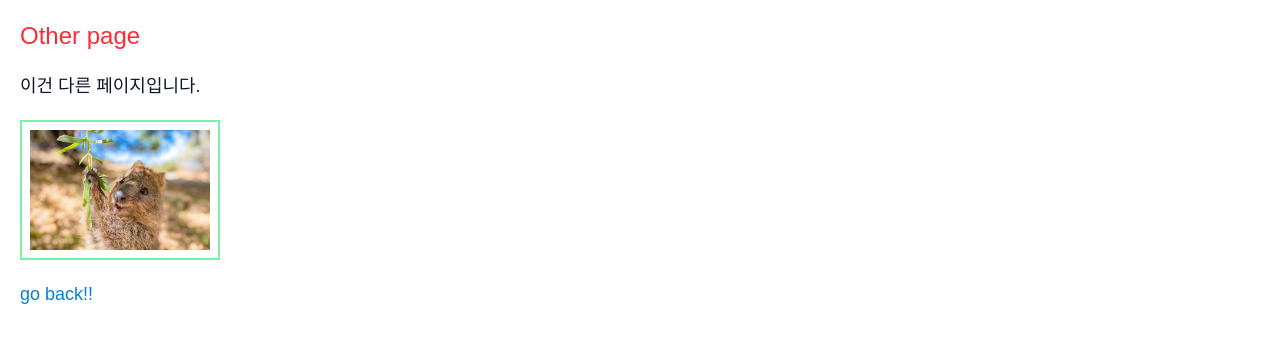
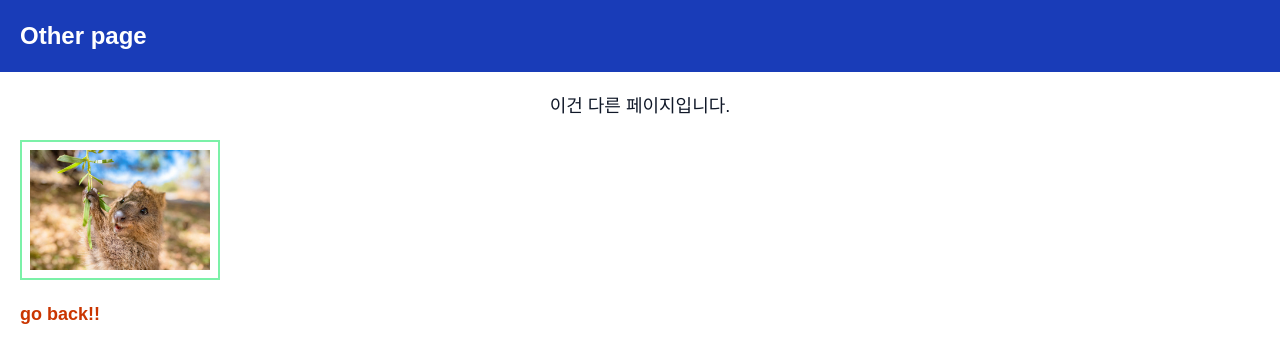
Before and after one commit to Soyeong4250/nextjs_study, a Next.js app in the folder sample_next_app/: page /ohter in a window 1280 px wide. Shown: the top 362 px of the page. Built offline with nearby package versions, Linux system fonts and the light colour scheme.

Commit message:
로컬 CSS 적용

```diff
--- a/sample_next_app/src/app/ohter/page.tsx
+++ b/sample_next_app/src/app/ohter/page.tsx
@@ -1,3 +1,4 @@
+import './style.css';
 import Link from 'next/link';
 import Image from 'next/image';
 
--- /dev/null
+++ b/sample_next_app/src/app/ohter/style.css
@@ -0,0 +1,13 @@
+@reference '../globals.css';
+
+.title {
+    @apply text-2xl font-bold m-0 p-5 text-white bg-blue-800;
+}
+
+.msg {
+    @apply text-lg m-5 text-gray-900 text-center;
+}
+
+:any-link {
+    @apply font-bold text-orange-700;
+}
```
Also changed, not shown: sample_next_app/package.json (+8 -6 lines), 1 other file (tests, documents, lock files or other folders).
